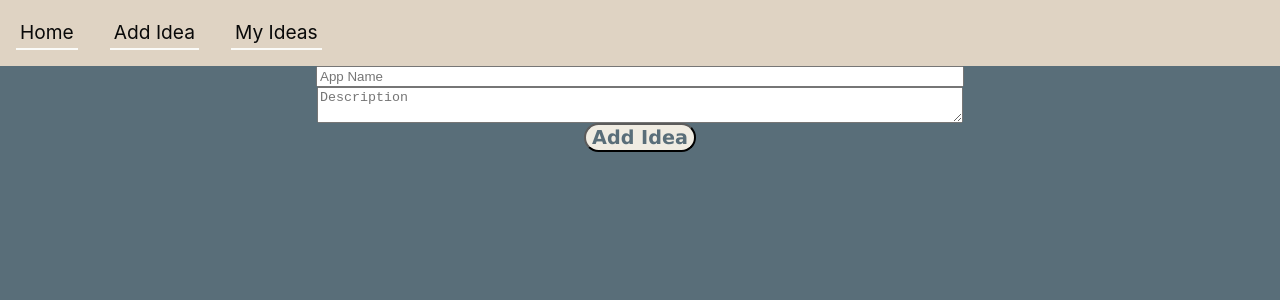
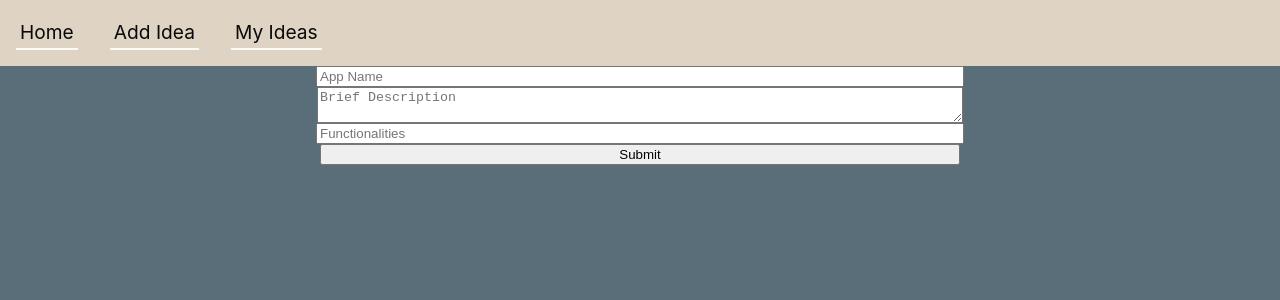
Before and after one commit to heather-tech/APP-JOURNAL, a React (Create React App) app: page /ideas/new in a window 1280 px wide. Shown: the top 300 px of the page. Built offline with nearby package versions, Linux system fonts and the light colour scheme; data requests are answered from the project's data file.

Commit message:
cleaning code
delete unused code. fixing tabbed code

```diff
--- a/db.json
+++ b/db.json
@@ -2,7 +2,7 @@
   "ideas": [
     {
       "title": "App Journal",
-      "description": "Store all your app ideas!",
+      "description": "Store all of your app ideas!",
       "id": 1
     }
   ]
--- a/src/Idea.js
+++ b/src/Idea.js
@@ -5,6 +5,8 @@ const Idea = ({ idea, deleteIdea, editIdea }) => {
   const [isEditing, setIsEditing] = useState(false);
   const [title, setTitle] = useState(idea.title);
   const [description, setDescription] = useState(idea.description);
+  const [func, setFunc] = useState(idea.func);
+
 
   const handleEdit = (e) => {
     e.preventDefault();
@@ -27,6 +29,11 @@ const Idea = ({ idea, deleteIdea, editIdea }) => {
             value={description}
             onChange={(e) => setDescription(e.target.value)}
           />
+          <textarea
+            placeholder="Functionalities"
+            value={func}
+            onChange={(e) => setFunc(e.target.value)}
+          />
           <button type="submit">Save</button>
         </form>
       </li>
--- a/src/IdeaForm.js
+++ b/src/IdeaForm.js
@@ -4,13 +4,14 @@ import React, { useState } from 'react';
 const IdeaForm = ({ addIdea }) => {
   const [title, setTitle] = useState('');
   const [description, setDescription] = useState('');
+  const [func, setFunc] = useState('');
 
   const handleSubmit = (e) => {
     e.preventDefault();
     fetch('http://localhost:3001/ideas', {
       method: 'POST',
       headers: {'Content-Type': 'application/json',},
-      body: JSON.stringify({ title:title, description:description }),
+      body: JSON.stringify({ title:title, description:description, func:func }),
     })
     .then(r => r.json())
     .then(ideaObject => {
@@ -19,14 +20,13 @@ const IdeaForm = ({ addIdea }) => {
 
     setTitle('');
     setDescription('');
+    setFunc('')
     })
 
-        .catch(err => {
-          console.log(err)
-        })
+    .catch(err => {
+      console.log(err)
+    })
   };
-
-
 
 
   return (
@@ -38,11 +38,18 @@ const IdeaForm = ({ addIdea }) => {
         onChange={(e) => setTitle(e.target.value)}
       />
       <textarea
-        placeholder="Description"
+        placeholder="Brief Description"
         value={description}
         onChange={(e) => setDescription(e.target.value)}
       />
-      <button type='submit' >Add Idea</button>
+      <input
+        type="text"
+        placeholder="Functionalities"
+        value={func}
+        onChange={(e) => setFunc(e.target.value)}
+      />
+      <input type="submit" />
+      {/* <button type='submit' >Add Idea</button> */}
     </form>
   );
 };
```
Also changed, not shown: src/App.js (+7 -10 lines).
